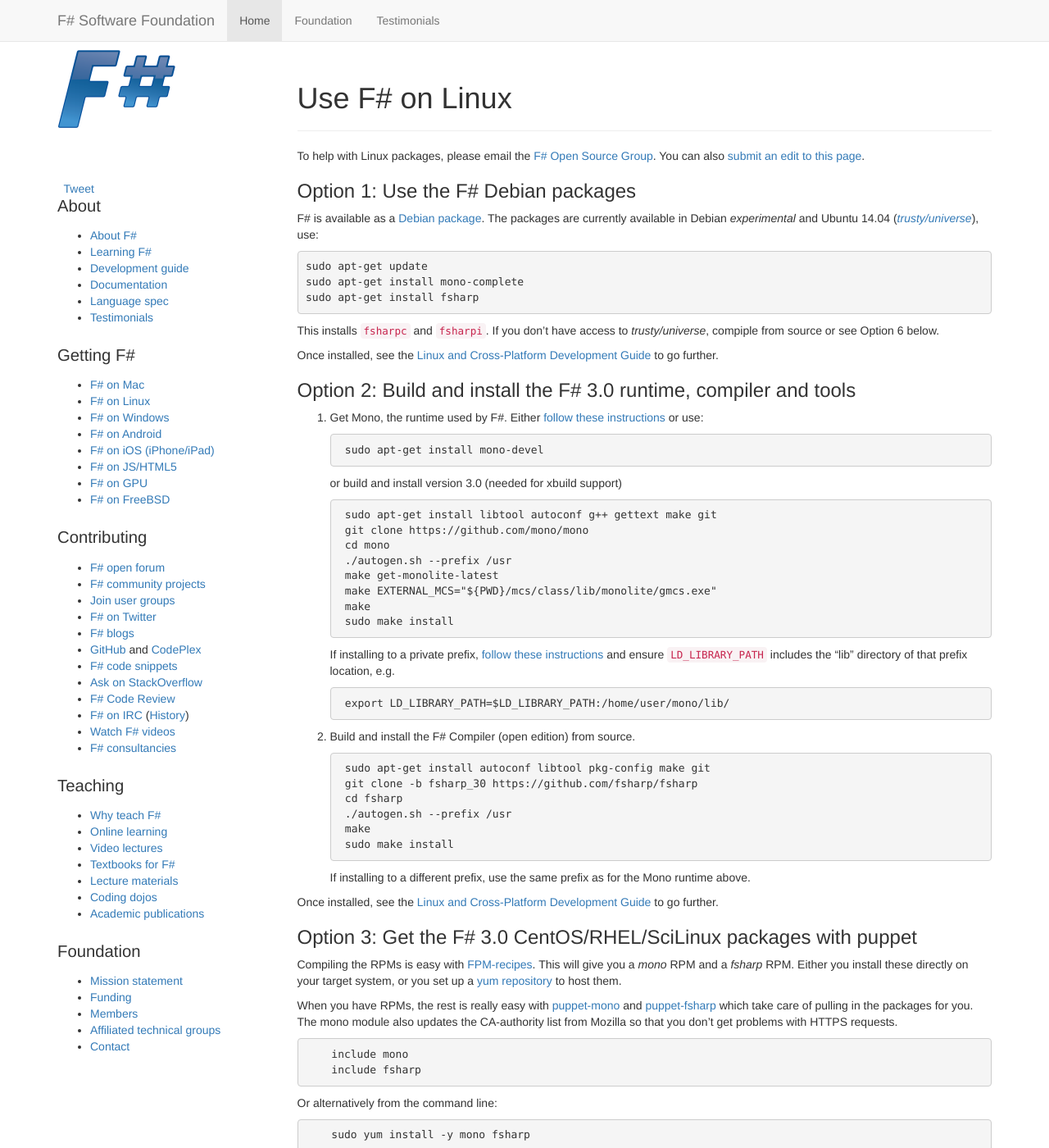
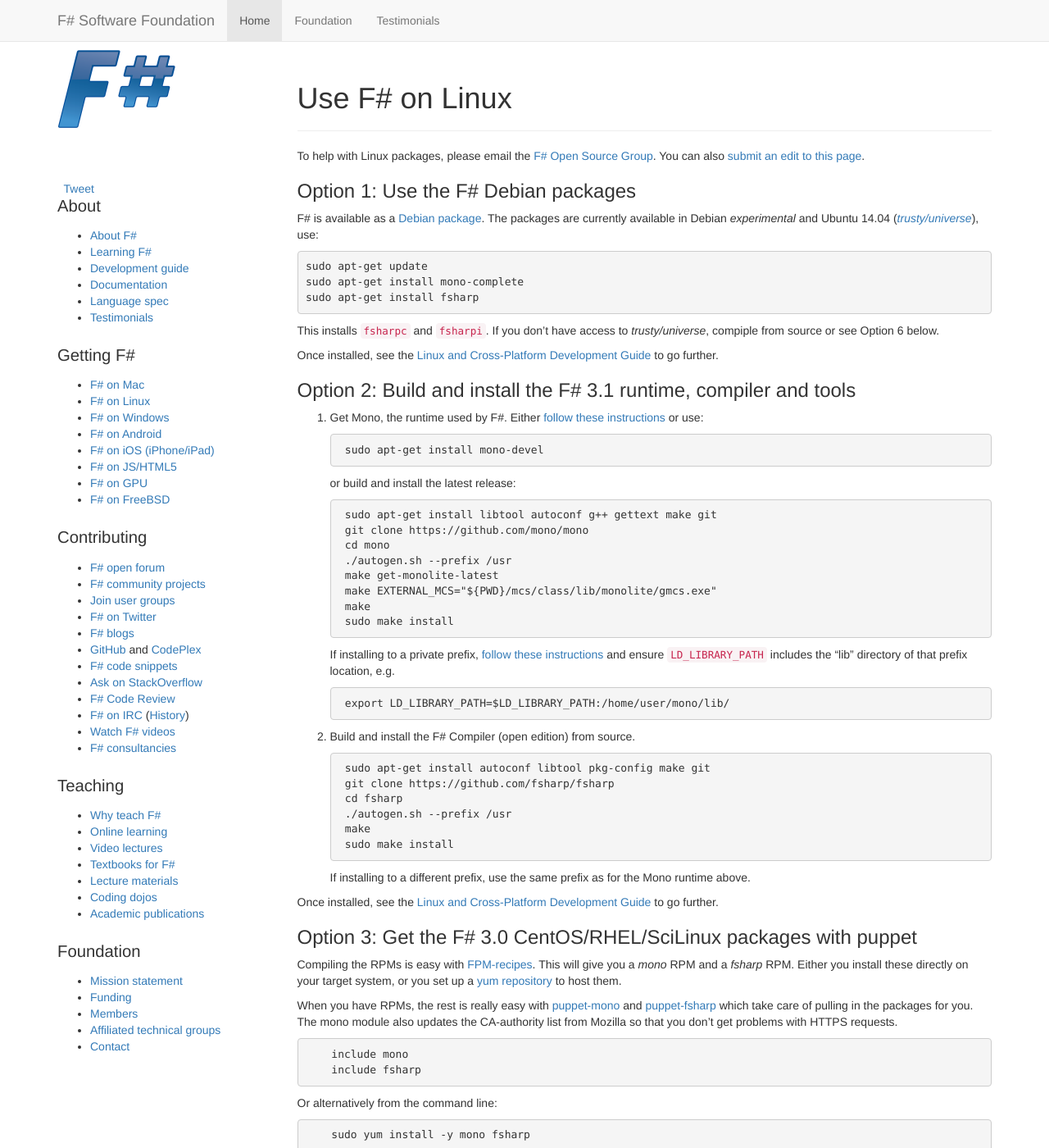
Before and after one commit to fsharp/fsharp.org, a Jekyll site: the page built from use/linux/index.md, in a window 1280 px wide and 1400 px high. Shown: the whole window at 82% size. Built offline with Jekyll 4.4.1, drawn with Linux system fonts in a browser that asks for light colours; nearby versions of some CDN libraries; some web fonts are replaced; comment, search, counter and statistics services are not loaded.

Commit message:
update use/linux

```diff
--- a/use/linux/index.md
+++ b/use/linux/index.md
@@ -22,14 +22,14 @@
 go further.
 
 
-### Option 2: Build and install the F# 3.0 runtime, compiler and tools
+### Option 2: Build and install the F# 3.1 runtime, compiler and tools
 
 
 1. Get Mono, the runtime used by F#. Either [follow these instructions](http://www.go-mono.com/mono-downloads/download.html) or use:
 
         sudo apt-get install mono-devel
 
-   or build and install version 3.0 (needed for xbuild support)
+   or build and install the latest release:
 
         sudo apt-get install libtool autoconf g++ gettext make git
         git clone https://github.com/mono/mono
@@ -47,7 +47,7 @@
 2. Build and install the F# Compiler (open edition) from source.
 
         sudo apt-get install autoconf libtool pkg-config make git
-        git clone -b fsharp_30 https://github.com/fsharp/fsharp
+        git clone https://github.com/fsharp/fsharp
         cd fsharp
         ./autogen.sh --prefix /usr
         make
```
